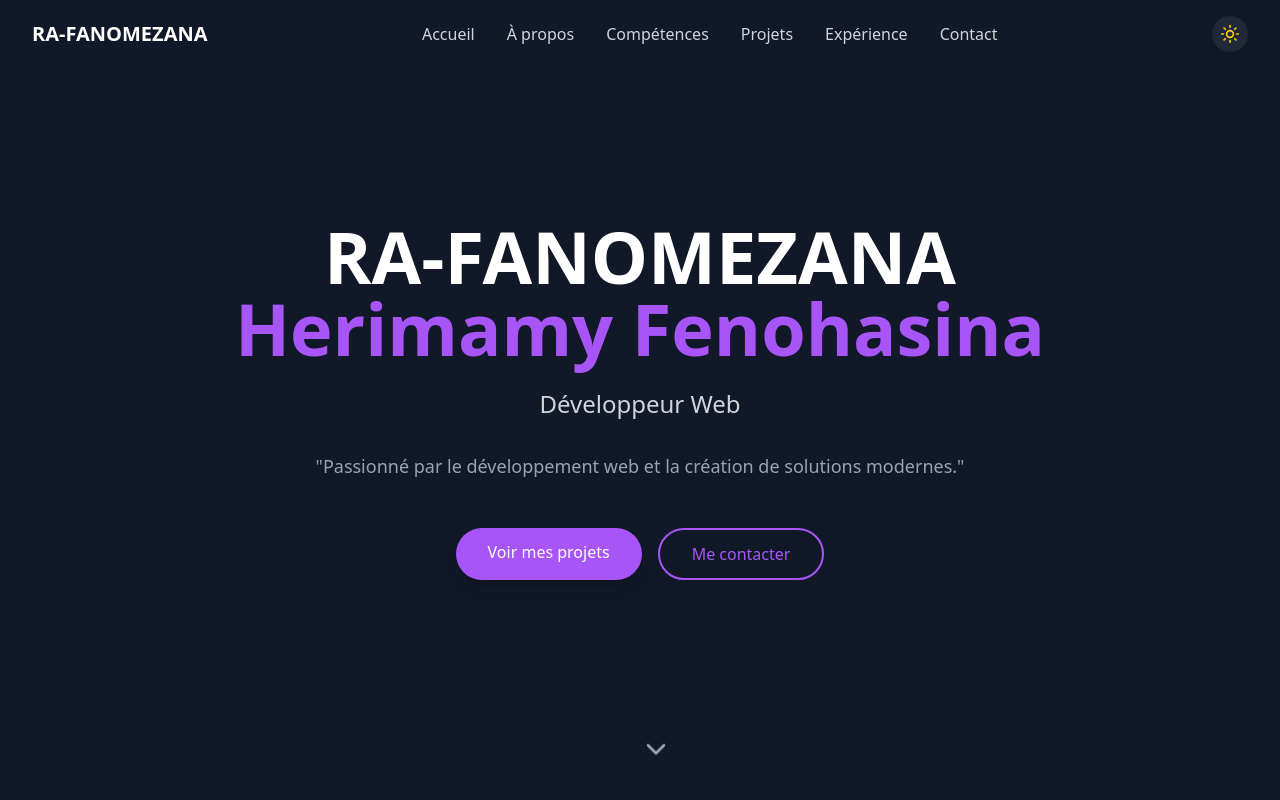
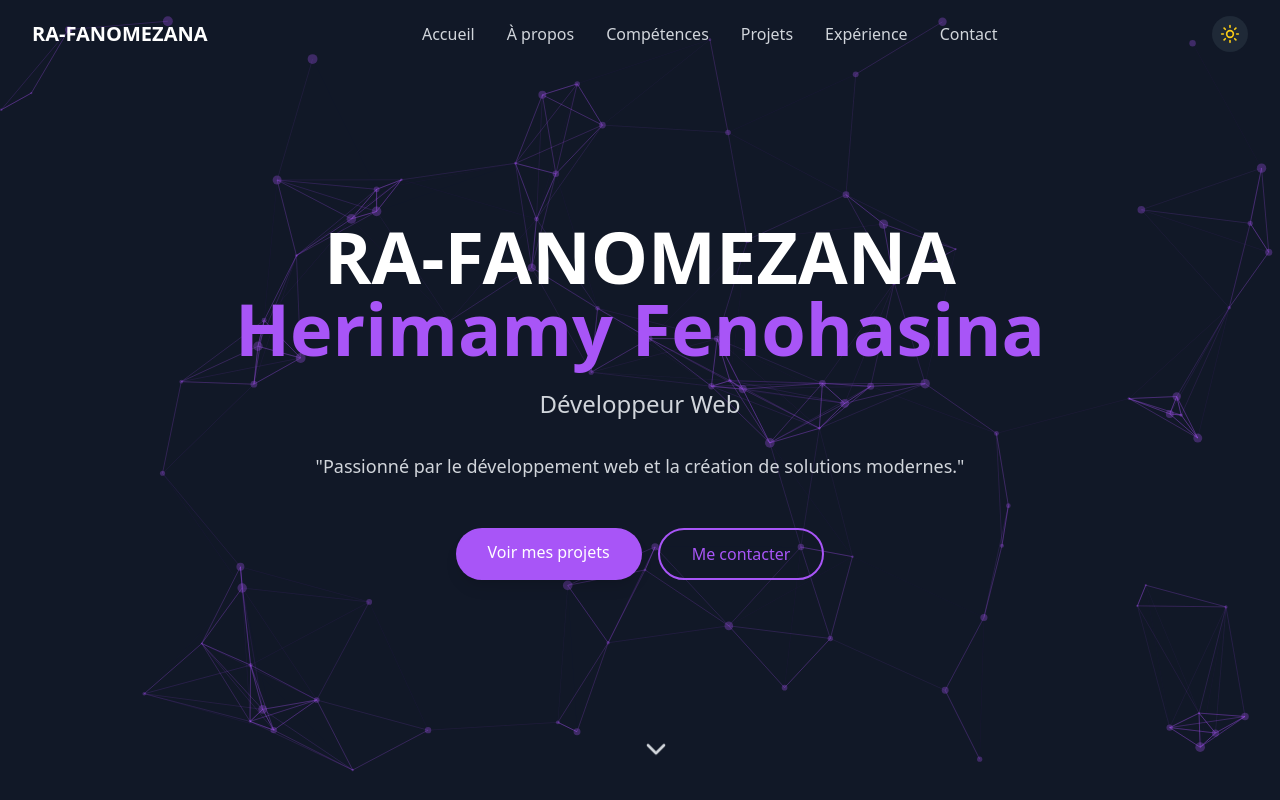
Before and after one commit to Fenohasina08/portfolio-herimamy, a React (Create React App) app: page / in a window 1280 px wide. Shown: the top 800 px of the page. Built offline with nearby package versions, Linux system fonts and the light colour scheme.

Commit message:
feat: animation hero

```diff
--- a/package.json
+++ b/package.json
@@ -11,6 +11,8 @@
     "react": "^19.1.1",
     "react-dom": "^19.1.1",
     "react-scripts": "5.0.1",
+    "react-tsparticles": "^2.12.2",
+    "tsparticles-slim": "^2.12.0",
     "web-vitals": "^2.1.4"
   },
   "scripts": {
--- a/src/components/Hero.jsx
+++ b/src/components/Hero.jsx
@@ -1,9 +1,92 @@
-import React from 'react';
+ import React from 'react';
 import { ChevronDown } from 'lucide-react';
+import Particles from 'react-tsparticles';
+import { loadSlim } from 'tsparticles-slim';
 
 const Hero = ({ isDark }) => {
+  const particlesInit = async (engine) => {
+    await loadSlim(engine);
+  };
+
+  const particlesOptions = {
+    background: {
+      color: {
+        value: isDark ? '#111827' : '#f9fafb',
+      },
+    },
+    fpsLimit: 120,
+    interactivity: {
+      events: {
+        onClick: {
+          enable: true,
+          mode: 'push',
+        },
+        onHover: {
+          enable: true,
+          mode: 'repulse',
+        },
+      },
+      modes: {
+        push: {
+          quantity: 4,
+        },
+        repulse: {
+          distance: 200,
+          duration: 0.4,
+        },
+      },
+    },
+    particles: {
+      color: {
+        value: isDark ? '#a855f7' : '#8b5cf6',
+      },
+      links: {
+        color: isDark ? '#a855f7' : '#8b5cf6',
+        distance: 150,
+        enable: true,
+        opacity: 0.3,
+        width: 1,
+      },
+      move: {
+        direction: 'none',
+        enable: true,
+        outModes: {
+          default: 'bounce',
+        },
+        random: false,
+        speed: 1.5,
+        straight: false,
+      },
+      number: {
+        density: {
+          enable: true,
+          area: 800,
+        },
+        value: 80,
+      },
+      opacity: {
+        value: 0.3,
+      },
+      shape: {
+        type: 'circle',
+      },
+      size: {
+        value: { min: 1, max: 5 },
+      },
+    },
+    detectRetina: true,
+  };
+
   return (
-    <section id="accueil" className="relative flex items-center justify-center min-h-screen">
+    <section id="accueil" className="relative flex items-center justify-center min-h-screen overflow-hidden">
+      {/* Particules en arrière-plan */}
+      <Particles
+        id="tsparticles"
+        init={particlesInit}
+        options={particlesOptions}
+        className="absolute inset-0"
+      />
+
       <div className="z-10 px-4 text-center">
         <div className="animate-fadeIn">
           <h1 className={`text-5xl md:text-7xl font-bold mb-6 ${
@@ -21,7 +104,7 @@ const Hero = ({ isDark }) => {
           </h2>
 
           <p className={`text-lg mb-12 max-w-2xl mx-auto ${
-            isDark ? 'text-gray-400' : 'text-gray-500'
+            isDark ? 'text-gray-300' : 'text-gray-600'
           }`}>
             "Passionné par le développement web et la création de solutions modernes."
           </p>
@@ -45,7 +128,7 @@ const Hero = ({ isDark }) => {
         </div>
 
         <div className="absolute transform -translate-x-1/2 bottom-8 left-1/2 animate-bounce">
-          <ChevronDown className={`w-8 h-8 ${isDark ? 'text-gray-400' : 'text-gray-600'}`} />
+          <ChevronDown className={`w-8 h-8 ${isDark ? 'text-gray-300' : 'text-gray-600'}`} />
         </div>
       </div>
     </section>
```
Also changed, not shown: 1 other file (tests, documents, lock files or other folders).
